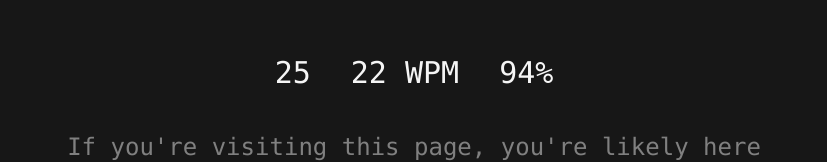
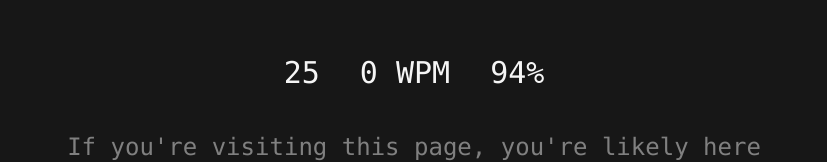
Before and after one commit to alllenshibu/petatype, a Next.js app in the folder apps/client/: page /practice in a window 1280 px wide. Shown: the part 159-321 px from the top of the page, without its empty margins (226-1053 px from the left). Built offline with nearby package versions, Linux system fonts and the light colour scheme.

Commit message:
Bug fixes

```diff
--- a/apps/client/src/pages/practice/index.js
+++ b/apps/client/src/pages/practice/index.js
@@ -7,8 +7,12 @@ export default function Practice() {
     const toType = text.split(' ');
     const [index, setIndex] = useState(0);
     const [innerIndex, setinnerIndex] = useState(-1);
+    const time = 30;
+    const [timer, setTimer] = useState(time);
+    const [wpm,setWpm] = useState(0);
+    const [correct,setCorrect] = useState(0);
+    const [accuracy,setAccuracy] = useState(0);
 
-    const [timer, setTimer] = useState(30);
 
 
     useEffect(() => {
@@ -18,7 +22,6 @@ export default function Practice() {
                 return { letter: letter, status: -1 };
             })
         });
-        console.log(map)
         settextMap(map);
         textRef.current.focus();
 
@@ -31,12 +34,9 @@ export default function Practice() {
         };
     }, [])
 
-
     //to compare text with typed text
     useEffect(() => {
         //compare by text splice
-        console.log("Inner Index " + innerIndex)
-        console.log("Index " + (textRef.current.value.split(' ').length - 1))
         if(innerIndex != -1){
             handleTextInput();
         }
@@ -44,10 +44,8 @@ export default function Practice() {
 
     const handleTextInput = () => {
         if (textRef.current.value.length === 0) {
-            console.log("Zero length")
             return;
         }
-
         for (let i = 0; i <= innerIndex; i++) {
             if (textRef.current.value.split(' ').slice(-1)[0][i] !== text.split(' ')[index][i]) {
                 settextMap((prev) => {
@@ -60,6 +58,7 @@ export default function Practice() {
                 settextMap((prev) => {
                     const newMap = [...prev];
                     newMap[index][i].status = 1;
+                    console.log("Chaning" + i)
                     return newMap;
                 });
             }
@@ -76,6 +75,7 @@ export default function Practice() {
             settextMap((prev) => {
                 const newMap = [...prev];
                 newMap[index][innerIndex].status = -1;
+                setCorrect((prev)=>prev-1);
                 return newMap;
             });
         } else if (event.ctrlKey && event.key === "Backspace") {
@@ -94,7 +94,7 @@ export default function Practice() {
         <main className="h-screen flex flex-col justify-center items-center gap-10">
             <div className="flex flex-row justify-center items-center gap-10 text-3xl font-mono">
                 <p>{timer}</p>
-                <p>22 WPM</p>
+                <p>{wpm} WPM</p>
                 <p>94%</p>
             </div>
             <div id="text-display">{textMap.map((word,outerInd) => {
@@ -116,12 +116,9 @@ export default function Practice() {
                 <input onBlur={()=>{
                      textRef.current.focus();
                 }} tabIndex="0" autoFocus="true" id="user-input" ref={textRef} onKeyDown={handleBackSpace} type="text" placeholder="Start typing..." onChange={(event) => {
-                    console.log("Text Ref length " + textRef.current.value.split(' ').slice(-1)[0].length)
-                    console.log("Text Split " + text.split(' ')[index].length)
                     if(innerIndex!= -1 && textRef.current.value.split(' ').slice(-1)[0].length > text.split(' ')[index].length ){
                         textRef.current.value = textRef.current.value.slice(0,textRef.current.value.length-1);
                     }
-                    console.log("Text " + textRef.current.value)
                     setIndex(textRef.current.value.split(' ').length - 1);
                     setinnerIndex(textRef.current.value.split(' ').slice(-1)[0].length - 1) //put 0 index
                 }} />
```
